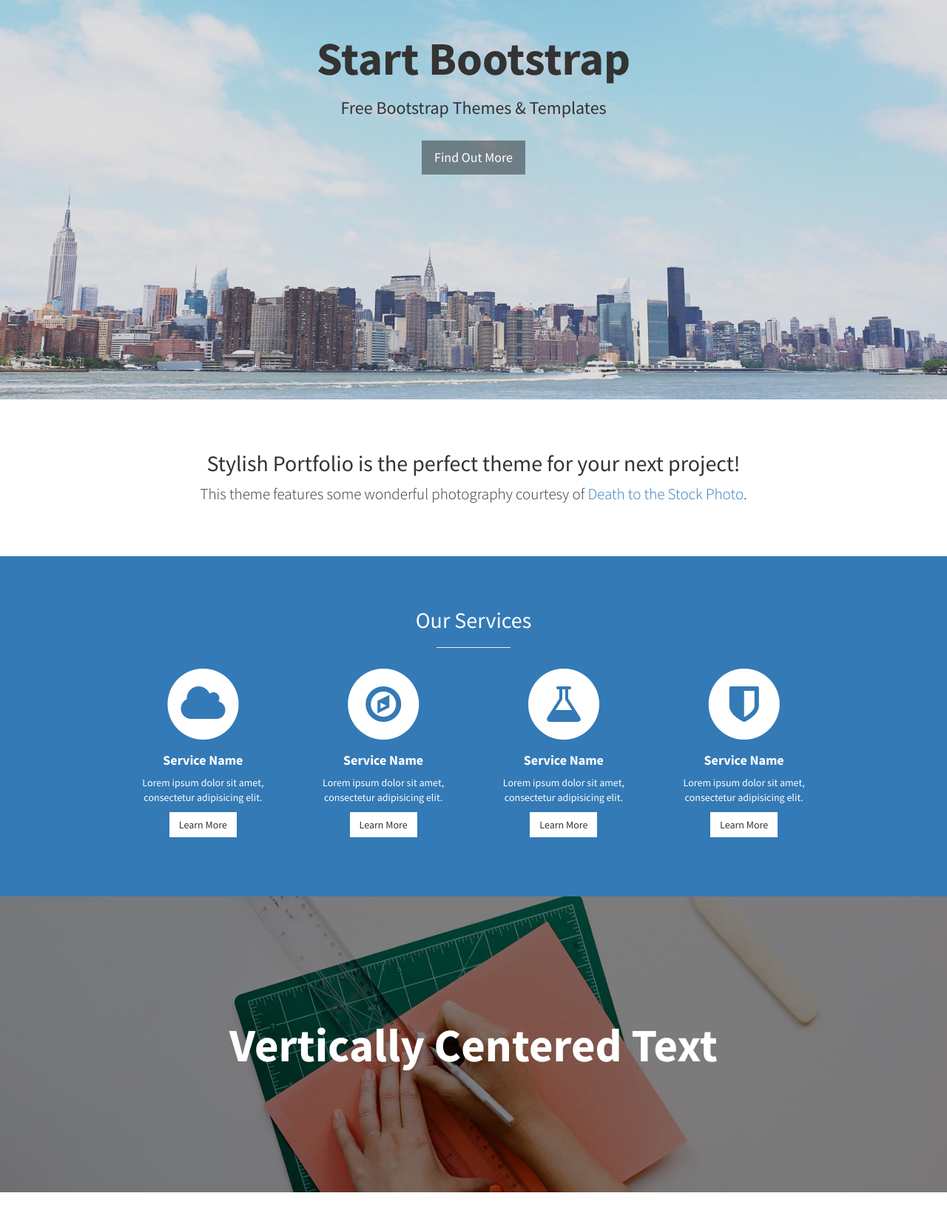
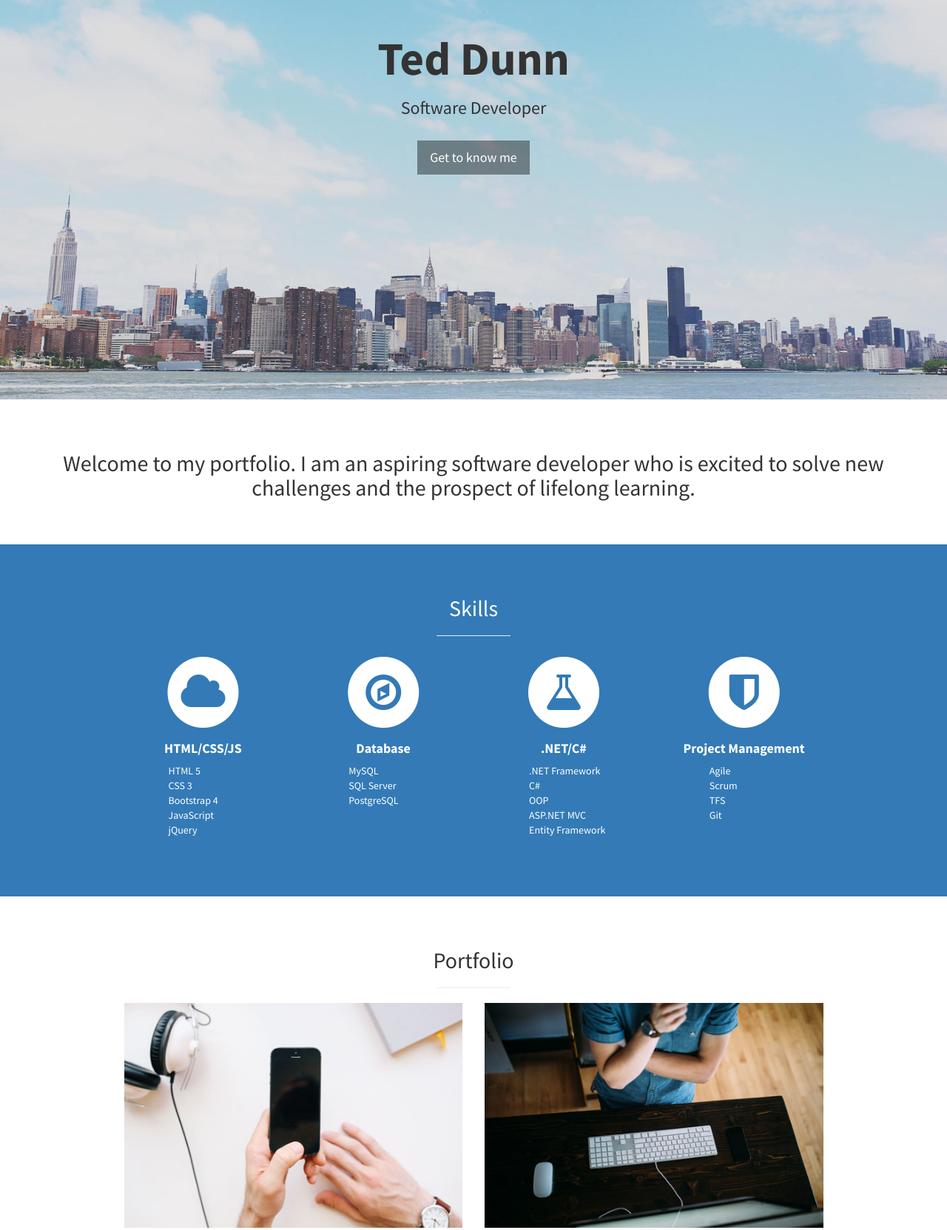
Before and after one commit to tedldunn451/tedldunn451.github.io, a plain HTML site: page index.html in a window 1280 px wide. Shown: the part 260-1923 px from the top of the page at 74% size. Drawn offline with Linux system fonts and the light colour scheme.

Commit message:
Personalize template for my information.

```diff
--- /dev/null
+++ b/css/custom.css
@@ -0,0 +1,5 @@
+.skill-list {
+    list-style-type: none;
+    text-align: justify;
+    text-indent: 20px;
+}
--- a/index.html
+++ b/index.html
@@ -9,13 +9,16 @@
     <meta name="description" content="">
     <meta name="author" content="">
 
-    <title>Stylish Portfolio - Start Bootstrap Theme</title>
+    <title>Ted Dunn | Software Developer</title>
 
     <!-- Bootstrap Core CSS -->
     <link href="css/bootstrap.min.css" rel="stylesheet">
 
     <!-- Custom CSS -->
     <link href="css/stylish-portfolio.css" rel="stylesheet">
+
+    <!-- My Custom styles -->
+    <link href="css/custom.css" rel="stylesheet">
 
     <!-- Custom Fonts -->
     <link href="font-awesome/css/font-awesome.min.css" rel="stylesheet" type="text/css">
@@ -38,7 +41,7 @@
         <ul class="sidebar-nav">
             <a id="menu-close" href="#" class="btn btn-light btn-lg pull-right toggle"><i class="fa fa-times"></i></a>
             <li class="sidebar-brand">
-                <a href="#top" onclick=$("#menu-close").click();>Start Bootstrap</a>
+                <a href="#top" onclick=$("#menu-close").click();>Ted Dunn</a>
             </li>
             <li>
                 <a href="#top" onclick=$("#menu-close").click();>Home</a>
@@ -47,7 +50,7 @@
                 <a href="#about" onclick=$("#menu-close").click();>About</a>
             </li>
             <li>
-                <a href="#services" onclick=$("#menu-close").click();>Services</a>
+                <a href="#skills" onclick=$("#menu-close").click();>Skills</a>
             </li>
             <li>
                 <a href="#portfolio" onclick=$("#menu-close").click();>Portfolio</a>
@@ -61,10 +64,10 @@
     <!-- Header -->
     <header id="top" class="header">
         <div class="text-vertical-center">
-            <h1>Start Bootstrap</h1>
-            <h3>Free Bootstrap Themes &amp; Templates</h3>
+            <h1>Ted Dunn</h1>
+            <h3>Software Developer</h3>
             <br>
-            <a href="#about" class="btn btn-dark btn-lg">Find Out More</a>
+            <a href="#about" class="btn btn-dark btn-lg">Get to know me</a>
         </div>
     </header>
 
@@ -73,8 +76,7 @@
         <div class="container">
             <div class="row">
                 <div class="col-lg-12 text-center">
-                    <h2>Stylish Portfolio is the perfect theme for your next project!</h2>
-                    <p class="lead">This theme features some wonderful photography courtesy of <a target="_blank" href="http://join.deathtothestockphoto.com/">Death to the Stock Photo</a>.</p>
+                    <h2>Welcome to my portfolio. I am an aspiring software developer who is excited to solve new challenges and the prospect of lifelong learning.</h2>
                 </div>
             </div>
             <!-- /.row -->
@@ -84,11 +86,11 @@
 
     <!-- Services -->
     <!-- The circle icons use Font Awesome's stacked icon classes. For more information, visit http://fontawesome.io/examples/ -->
-    <section id="services" class="services bg-primary">
+    <section id="skills" class="services bg-primary">
         <div class="container">
             <div class="row text-center">
                 <div class="col-lg-10 col-lg-offset-1">
-                    <h2>Our Services</h2>
+                    <h2>Skills</h2>
                     <hr class="small">
                     <div class="row">
                         <div class="col-md-3 col-sm-6">
@@ -96,12 +98,17 @@
                                 <span class="fa-stack fa-4x">
                                 <i class="fa fa-circle fa-stack-2x"></i>
                                 <i class="fa fa-cloud fa-stack-1x text-primary"></i>
-                            </span>
+                                </span>
                                 <h4>
-                                    <strong>Service Name</strong>
+                                    <strong>HTML/CSS/JS</strong>
                                 </h4>
-                                <p>Lorem ipsum dolor sit amet, consectetur adipisicing elit.</p>
-                                <a href="#" class="btn btn-light">Learn More</a>
+                                <ul class="skill-list">
+                                    <li>HTML 5</li>
+                                    <li>CSS 3</li>
+                                    <li>Bootstrap 4</li>
+                                    <li>JavaScript</li>
+                                    <li>jQuery</li>
+                                </ul>
                             </div>
                         </div>
                         <div class="col-md-3 col-sm-6">
@@ -109,12 +116,15 @@
                                 <span class="fa-stack fa-4x">
                                 <i class="fa fa-circle fa-stack-2x"></i>
                                 <i class="fa fa-compass fa-stack-1x text-primary"></i>
-                            </span>
+                                </span>
                                 <h4>
-                                    <strong>Service Name</strong>
+                                    <strong>Database</strong>
                                 </h4>
-                                <p>Lorem ipsum dolor sit amet, consectetur adipisicing elit.</p>
-                                <a href="#" class="btn btn-light">Learn More</a>
+                                <ul class="skill-list">
+                                    <li>MySQL</li>
+                                    <li>SQL Server</li>
+                                    <li>PostgreSQL</li>
+                                </ul>
                             </div>
                         </div>
                         <div class="col-md-3 col-sm-6">
@@ -122,12 +132,17 @@
                                 <span class="fa-stack fa-4x">
                                 <i class="fa fa-circle fa-stack-2x"></i>
                                 <i class="fa fa-flask fa-stack-1x text-primary"></i>
-                            </span>
+                                </span>
                                 <h4>
-                                    <strong>Service Name</strong>
+                                    <strong>.NET/C#</strong>
                                 </h4>
-                                <p>Lorem ipsum dolor sit amet, consectetur adipisicing elit.</p>
-                                <a href="#" class="btn btn-light">Learn More</a>
+                                <ul class="skill-list">
+                                    <li>.NET Framework</li>
+                                    <li>C#</li>
+                                    <li>OOP</li>
+                                    <li>ASP.NET MVC</li>
+                                    <li>Entity Framework</li>
+                                </ul>
                             </div>
                         </div>
                         <div class="col-md-3 col-sm-6">
@@ -135,12 +150,16 @@
                                 <span class="fa-stack fa-4x">
                                 <i class="fa fa-circle fa-stack-2x"></i>
                                 <i class="fa fa-shield fa-stack-1x text-primary"></i>
-                            </span>
+                                </span>
                                 <h4>
-                                    <strong>Service Name</strong>
+                                    <strong>Project Management</strong>
                                 </h4>
-                                <p>Lorem ipsum dolor sit amet, consectetur adipisicing elit.</p>
-                                <a href="#" class="btn btn-light">Learn More</a>
+                                <ul class="skill-list">
+                                    <li>Agile</li>
+                                    <li>Scrum</li>
+                                    <li>TFS</li>
+                                    <li>Git</li>
+                                </ul>
                             </div>
                         </div>
                     </div>
@@ -153,19 +172,12 @@
         <!-- /.container -->
     </section>
 
-    <!-- Callout -->
-    <aside class="callout">
-        <div class="text-vertical-center">
-            <h1>Vertically Centered Text</h1>
-        </div>
-    </aside>
-
     <!-- Portfolio -->
     <section id="portfolio" class="portfolio">
         <div class="container">
             <div class="row">
                 <div class="col-lg-10 col-lg-offset-1 text-center">
-                    <h2>Our Work</h2>
+                    <h2>Portfolio</h2>
                     <hr class="small">
                     <div class="row">
                         <div class="col-md-6">
@@ -197,8 +209,6 @@
                             </div>
                         </div>
                     </div>
-                    <!-- /.row (nested) -->
-                    <a href="#" class="btn btn-dark">View More Items</a>
                 </div>
                 <!-- /.col-lg-10 -->
             </div>
@@ -207,56 +217,34 @@
         <!-- /.container -->
     </section>
 
-    <!-- Call to Action -->
-    <aside class="call-to-action bg-primary">
-        <div class="container">
-            <div class="row">
-                <div class="col-lg-12 text-center">
-                    <h3>The buttons below are impossible to resist.</h3>
-                    <a href="#" class="btn btn-lg btn-light">Click Me!</a>
-                    <a href="#" class="btn btn-lg btn-dark">Look at Me!</a>
-                </div>
-            </div>
-        </div>
-    </aside>
-
-    <!-- Map -->
-    <section id="contact" class="map">
-        <iframe width="100%" height="100%" frameborder="0" scrolling="no" marginheight="0" marginwidth="0" src="https://maps.google.com/maps?f=q&amp;source=s_q&amp;hl=en&amp;geocode=&amp;q=Twitter,+Inc.,+Market+Street,+San+Francisco,+CA&amp;aq=0&amp;oq=twitter&amp;sll=28.659344,-81.187888&amp;sspn=0.128789,0.264187&amp;ie=UTF8&amp;hq=Twitter,+Inc.,+Market+Street,+San+Francisco,+CA&amp;t=m&amp;z=15&amp;iwloc=A&amp;output=embed"></iframe>
-        <br />
-        <small>
-            <a href="https://maps.google.com/maps?f=q&amp;source=embed&amp;hl=en&amp;geocode=&amp;q=Twitter,+Inc.,+Market+Street,+San+Francisco,+CA&amp;aq=0&amp;oq=twitter&amp;sll=28.659344,-81.187888&amp;sspn=0.128789,0.264187&amp;ie=UTF8&amp;hq=Twitter,+Inc.,+Market+Street,+San+Francisco,+CA&amp;t=m&amp;z=15&amp;iwloc=A"></a>
-        </small>
-    </section>
-
     <!-- Footer -->
     <footer>
-        <div class="container">
+        <div id="contact" class="container">
             <div class="row">
                 <div class="col-lg-10 col-lg-offset-1 text-center">
-                    <h4><strong>Start Bootstrap</strong>
+                    <h4><strong>Ted Dunn</strong>
                     </h4>
-                    <p>3481 Melrose Place
-                        <br>Beverly Hills, CA 90210</p>
+                    <p>252 Freedom Lane
+                        <br>Delaware, OH 43015</p>
                     <ul class="list-unstyled">
-                        <li><i class="fa fa-phone fa-fw"></i> (123) 456-7890</li>
-                        <li><i class="fa fa-envelope-o fa-fw"></i> <a href="mailto:name@example.com">name@example.com</a>
+                        <li><i class="fa fa-phone fa-fw"></i> (740) 363-2316</li>
+                        <li><i class="fa fa-envelope-o fa-fw"></i> <a href="mailto:tldunn451@gmail.com">tldunn451@gmail.com</a>
                         </li>
                     </ul>
                     <br>
                     <ul class="list-inline">
                         <li>
-                            <a href="#"><i class="fa fa-facebook fa-fw fa-3x"></i></a>
+                            <a href="https://www.facebook.com/profile.php?id=100012855780963" target="_blank"><i class="fa fa-facebook fa-fw fa-3x"></i></a>
                         </li>
                         <li>
-                            <a href="#"><i class="fa fa-twitter fa-fw fa-3x"></i></a>
+                            <a href="https://github.com/tedldunn451" target="_blank"><i class="fa fa-github fa-fw fa-3x"></i></a>
                         </li>
                         <li>
-                            <a href="#"><i class="fa fa-dribbble fa-fw fa-3x"></i></a>
+                            <a href="https://www.linkedin.com/in/ted-dunn-06402b121/" target="_blank"><i class="fa fa-linkedin fa-fw fa-3x"></i></a>
                         </li>
                     </ul>
                     <hr class="small">
-                    <p class="text-muted">Copyright &copy; Your Website 2014</p>
+                    <p class="text-muted">Copyright &copy; Ted Dunn 2017</p>
                 </div>
             </div>
         </div>
```
